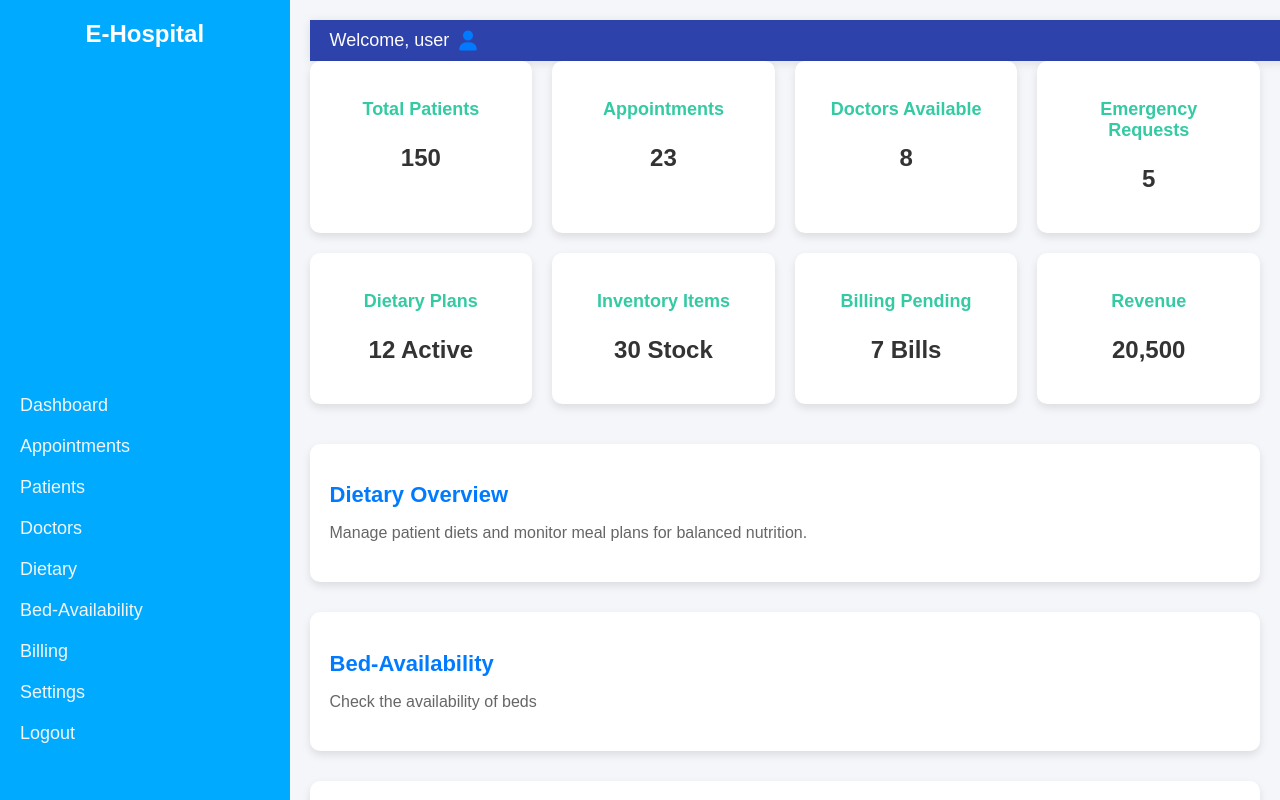
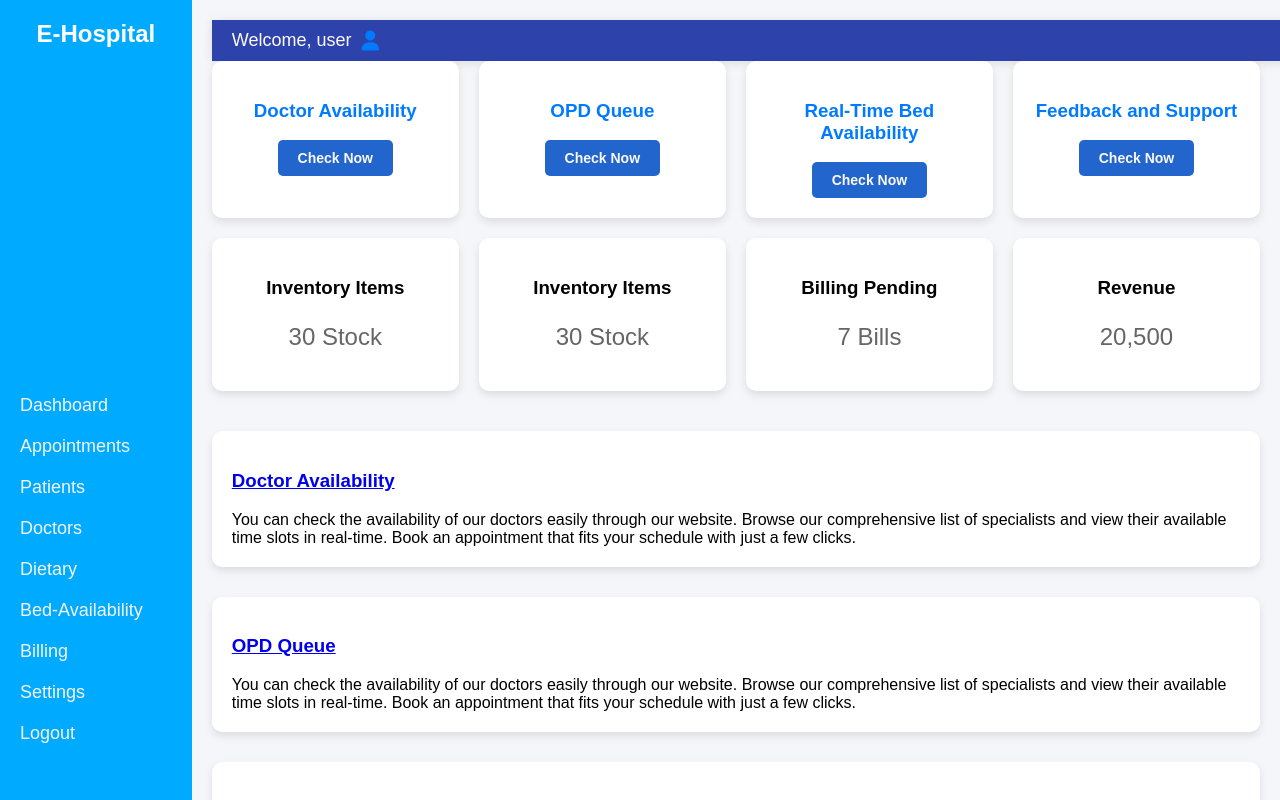
Before and after one commit to Adheroad/SIH_Hospital_MGMT_sys, a React (Create React App) app in the folder env/frontend/: page /mainindex in a window 1280 px wide. Built offline with nearby package versions, Linux system fonts and the light colour scheme; the HTML template or start-up script is replaced by a standard one.

Commit message:
modified:   env/frontend/src/MainIndex.js 	modified:   env/frontend/src/Mainindex.css

```diff
--- a/env/frontend/src/MainIndex.js
+++ b/env/frontend/src/MainIndex.js
@@ -1,5 +1,6 @@
 import React from "react";
 import './Mainindex.css'
+import { Link } from 'react-router-dom';
 import '.'
 import '@fortawesome/fontawesome-free/css/all.min.css';
 function MainIndex() {
@@ -37,24 +38,40 @@ function MainIndex() {
         {/* Dashboard Content */}
         <div className="dashboard-cards">
           <div className="card">
-            <h3>Total Patients</h3>
-            <p>150</p>
+            {/* internal link to doctor availability */}
+      <a href="#check-doctor"class='button'>
+      <h3> Doctor Availability</h3>
+
+      <button>Check Now</button>
+      </a>
           </div>
           <div className="card">
-            <h3>Appointments</h3>
-            <p>23</p>
+          <a href="#opd-queue-management" class='button'>
+      <h3> OPD Queue</h3>
+
+      <button> Check Now</button>
+      </a>
           </div>
           <div className="card">
-            <h3>Doctors Available</h3>
-            <p>8</p>
+          <a href="#Real-time" class='button'>
+          <h3>Real-Time Bed Availability </h3>
+          <button>Check Now</button>
+      </a>
+
           </div>
           <div className="card">
-            <h3>Emergency Requests</h3>
-            <p>5</p>
+          <a href="#feedback-and-support" class="button">
+          <h3>Feedback and Support</h3>
+          <button class='button'>Check Now </button>
+      </a>
           </div>
-          <div className="card">
-            <h3>Dietary Plans</h3>
-            <p>12 Active</p>
+
+{/* External link to doctor availability */}
+
+
+<div className="card">
+            <h3>Inventory Items</h3>
+            <p>30 Stock</p>
           </div>
           <div className="card">
             <h3>Inventory Items</h3>
@@ -73,18 +90,31 @@ function MainIndex() {
         {/* Additional Sections */}
         <div className="additional-sections">
           <section className="dietary-section">
-            <h2>Dietary Overview</h2>
-            <p>Manage patient diets and monitor meal plans for balanced nutrition.</p>
+          <a href="https://external-link-to-doctor-availability.com" target="_blank" rel="noopener noreferrer">
+      <h3> Doctor Availability</h3>
+      </a>
+            <p1>You can check the availability of our doctors easily through our website. Browse our comprehensive list of specialists and view their available time slots in real-time. Book an appointment that fits your schedule with just a few clicks.</p1>
           </section>
 
           <section className="inventory-section">
-            <h2>Bed-Availability</h2>
-            <p>Check the availability of beds </p>
+          <a href="https://external-link-to-doctor-availability.com" target="_blank" rel="noopener noreferrer">
+      <h3> OPD Queue</h3>
+      </a>
+            <p1>You can check the availability of our doctors easily through our website. Browse our comprehensive list of specialists and view their available time slots in real-time. Book an appointment that fits your schedule with just a few clicks.</p1>
           </section>
 
-          <section className="billing-section">
-            <h2>Billing and Finance</h2>
-            <p>Oversee pending bills, transactions, and overall hospital revenue.</p>
+          <section className="-section">
+          <a href="https://external-link-to-doctor-availability.com" target="_blank" rel="noopener noreferrer">
+      <h3> Real-time Bed Availability </h3>
+      </a>
+            <p1>Our website provides real-time updates on bed availability, allowing you to check current bed statuses instantly. This feature helps you make informed decisions and ensures you can secure the appropriate care without unnecessary delays.</p1>
+          </section>
+
+          <section className="-section">
+          <a href="https://external-link-to-doctor-availability.com" target="_blank" rel="noopener noreferrer">
+      <h3> Feedback and support</h3>
+      </a>
+            <p1>We value your feedback and are here to assist you. Use our dedicated support section to provide suggestions or report any issues, and our team will promptly address your concerns to enhance your experience.</p1>
           </section>
         </div>
       </main>
--- a/env/frontend/src/Mainindex.css
+++ b/env/frontend/src/Mainindex.css
@@ -98,6 +98,7 @@ body {
   display: grid;
   grid-template-columns: repeat(4, 1fr);
   gap: 20px;
+  text-decoration: none;
 }
 
 .card {
@@ -109,22 +110,38 @@ body {
   transition: transform 0.3s ease, box-shadow 0.3s ease;
 }
 
-.card h3 {
-  font-size: 18px;
-  margin-bottom: 10px;
-  color: #007bff;
-  animation: text-pop 1.5s ease infinite alternate;
+.card a {
+  text-decoration: none;
+/* This removes the underline */
 }
 
-.card p {
-  font-size: 24px;
-  font-weight: bold;
-  color: #333;
+/* Ensure h3 inside button is not underlined */
+.card a h3 {
+  text-decoration: none;
+  color: #007bff;
 }
 
-.card:hover {
-  transform: translateY(-10px);
-  box-shadow: 0 8px 16px rgba(0, 0, 0, 0.2);
+.card button {
+  font-size: 14px;
+  font-weight: bold;
+  color: #fcf8f8;
+  background-color: #2266cd;
+}
+
+.card a button {
+  font-size: 14px;
+  font-weight: bold;
+  color: #fcf8f8;
+  background-color: #2266cd;
+  border: none;
+  cursor: pointer;
+  padding: 10px 20px;
+  border-radius: 5px;
+  transition: background-color 0.3s ease;
+}
+
+.card a button:hover {
+  background-color: #0044cc;
 }
 
 /* Text Animation */
@@ -192,11 +209,11 @@ body {
 
   .sidebar-links li {
     margin: 10px 0;
-        display: flex;
-        flex-wrap: wrap;
-        flex-direction: row;
-        padding-left: 20px;
-      overflow: auto;
+    display: flex;
+    flex-wrap: wrap;
+    flex-direction: row;
+    padding-left: 20px;
+    overflow: auto;
   }
 
   .main-content {
```
